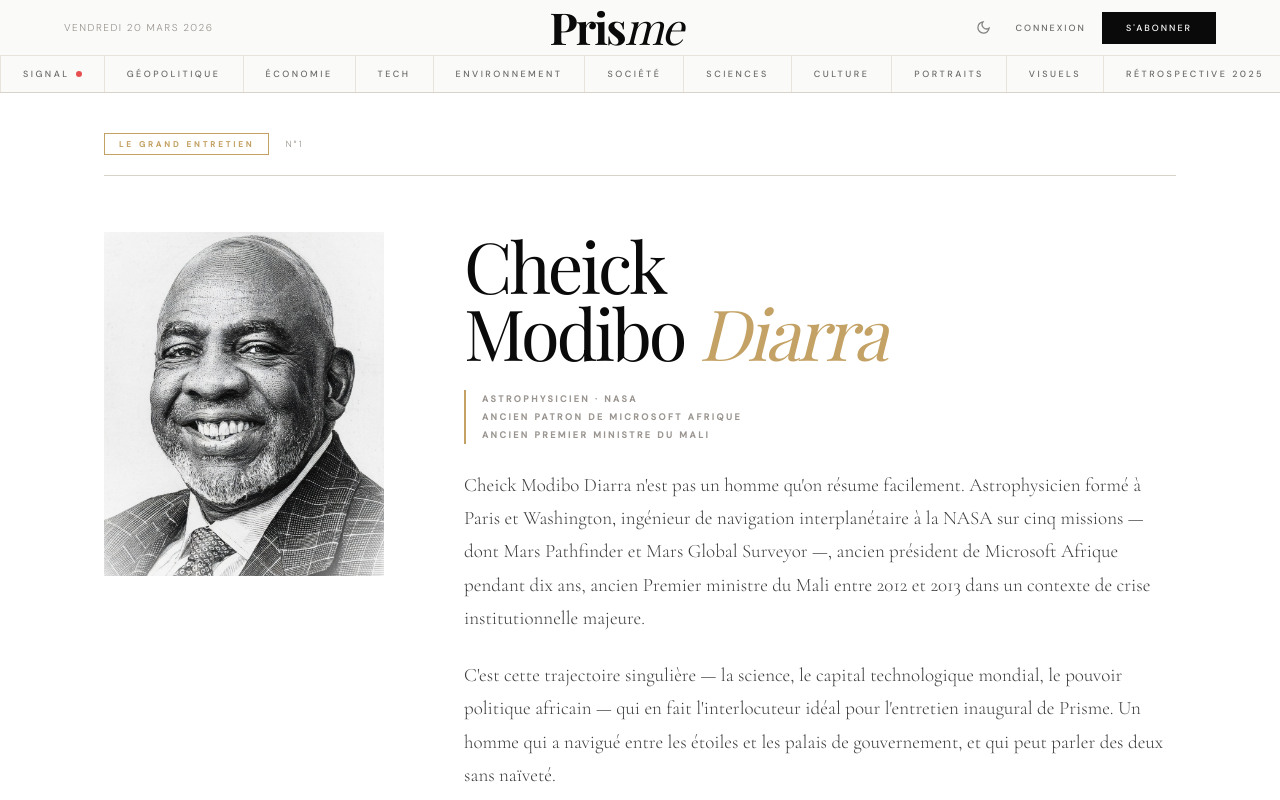
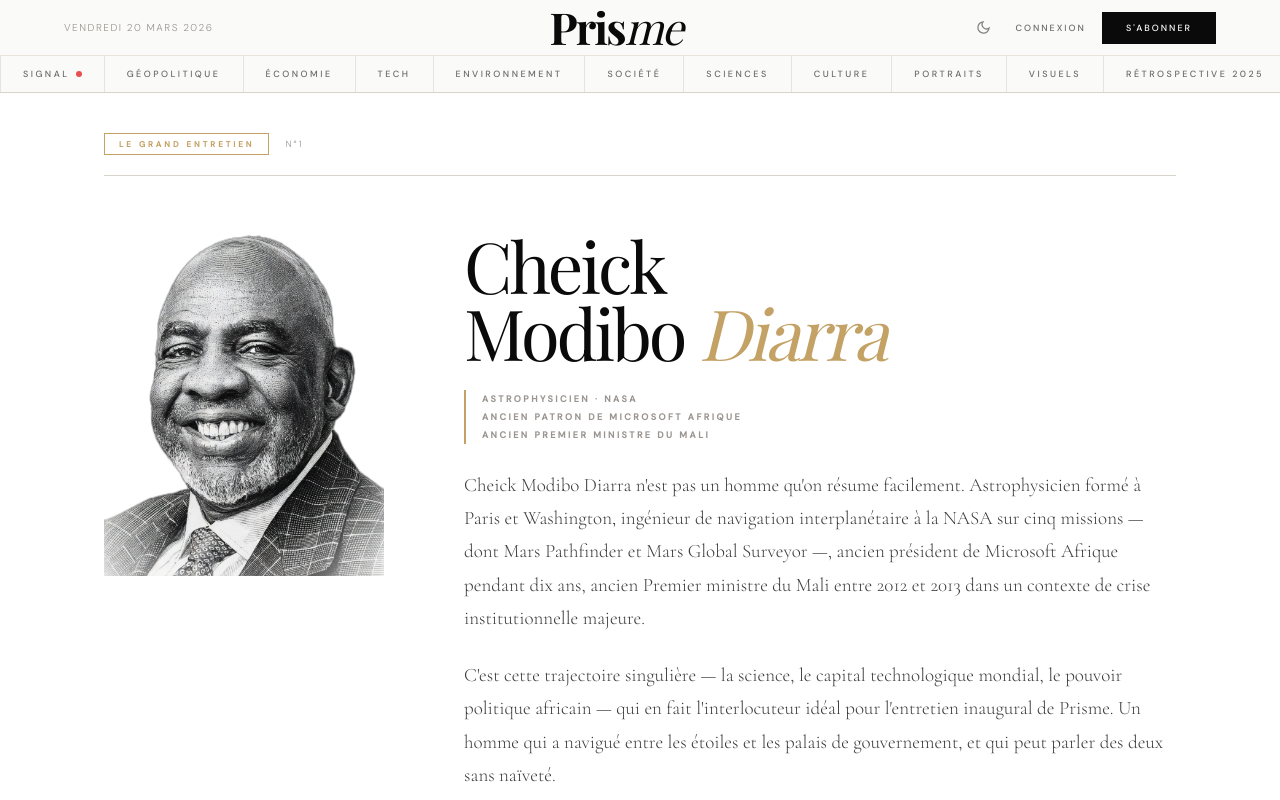
Before and after one commit to SteveMrld/Prisme, a Next.js app: page /entretien/diarra in a window 1280 px wide. Shown: the top 800 px of the page. Built offline with nearby package versions, Linux system fonts and the light colour scheme; no server answers; a web font is replaced by a local one.

Commit message:
fix: photo Diarra PNG fond transparent — zéro CSS trick

```diff
--- a/app/entretien/diarra/page.tsx
+++ b/app/entretien/diarra/page.tsx
@@ -28,7 +28,7 @@ export default function DiarraPage() {
         <div className={styles.hero}>
           <div className={styles.heroPortrait}>
             <img
-              src="/portraits/diarra.jpg"
+              src="/portraits/diarra.png"
               alt="Cheick Modibo Diarra"
               className={styles.portrait}
             />
```
Also changed, not shown: public/portraits/diarra.png (added).
